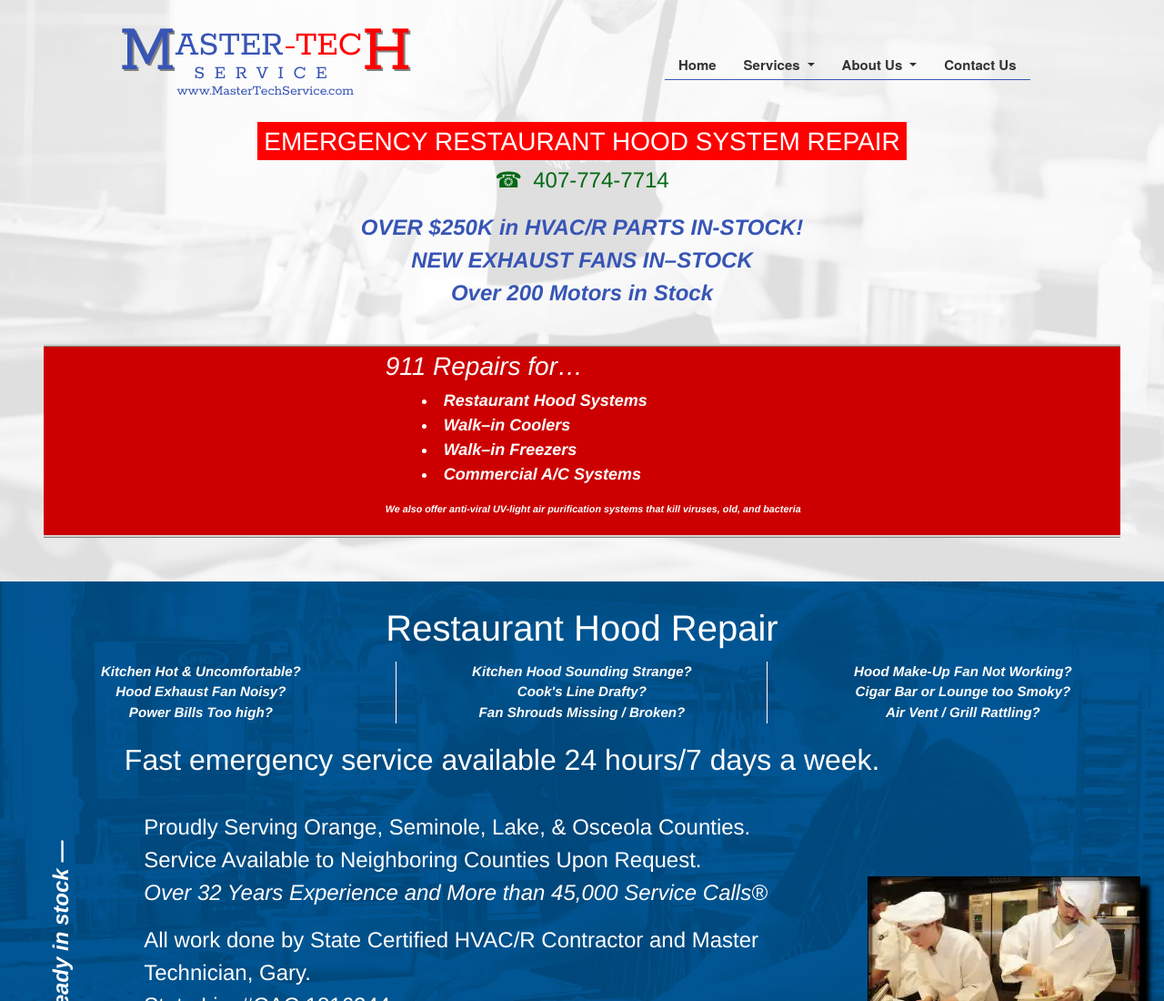
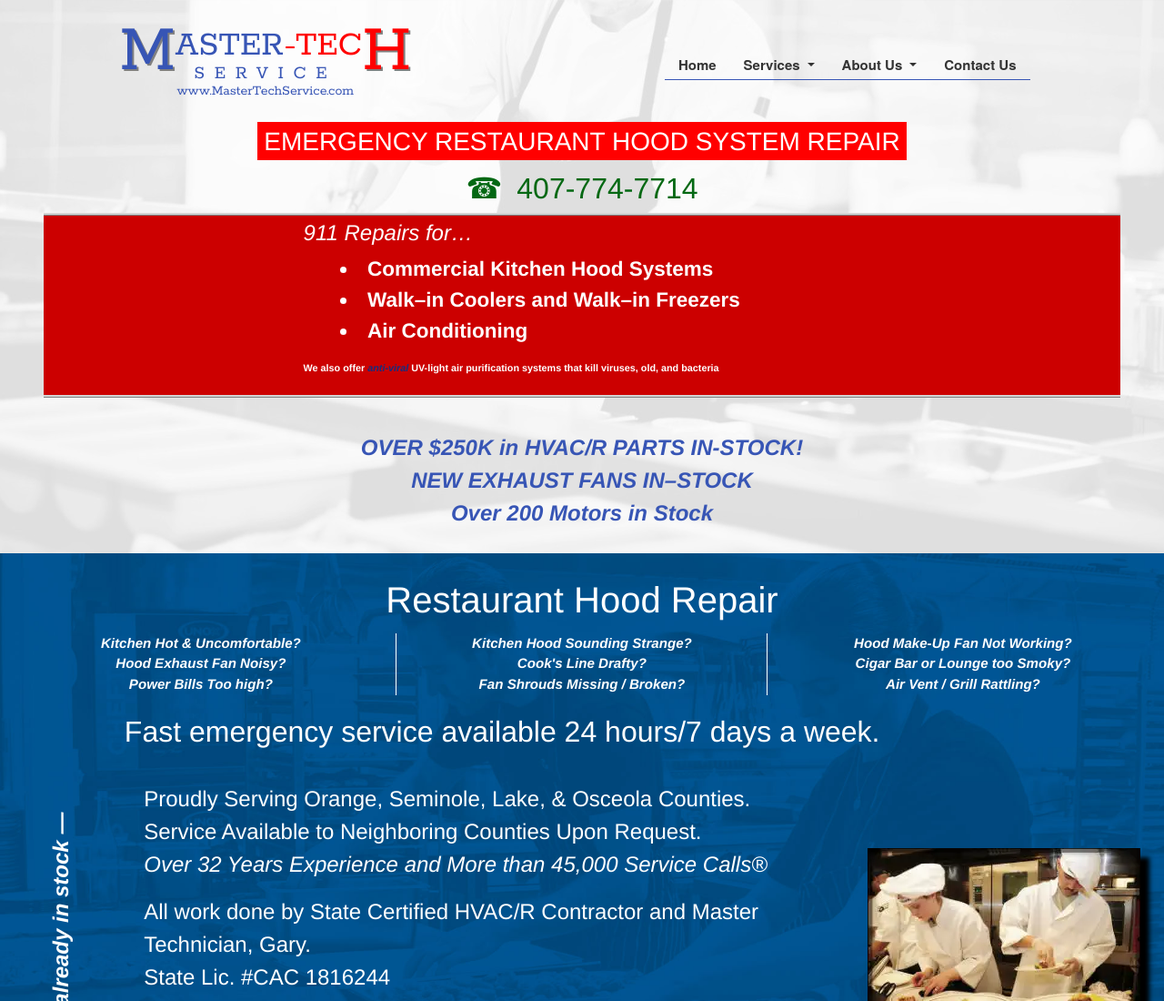
Before and after one commit to jimkel97/mastertechservice, a plain HTML site: page index.htm in a window 1280 px wide. Shown: the top 1100 px of the page at 91% size. Drawn offline with nearby package versions, Linux system fonts and the light colour scheme.

Commit message:
Rearrange and update homepage

```diff
--- a/css/style.css
+++ b/css/style.css
@@ -8,6 +8,9 @@ body {
   /* font-family: 'Open Sans', sans-serif; */
   font-family: "Helvetica Neue", Helvetica, Arial, sans-serif !important;
   color: #3755b5 !important;
+}
+h2.topphone {
+  margin-top: .5em;
 }
 .slightbig {
   font-size: 1.1em;
@@ -82,6 +85,9 @@ body {
 .blocknomargin {
   display: block;
   margin: 0 auto;
+}
+.font125em {
+  font-size: 1.25em;
 }
 .fontp6em {
   font-size: 0.6em;
@@ -519,10 +525,11 @@ blockquote cite:before {
   display: grid;
   grid-template-areas: "coll colc colr";
   grid-gap: 4%;
-  margin: 3%;
+  margin-left: 3%;
+  margin-right: 3%;
+  margin-bottom: 3%;
   font-size: 0.75em;
   font-weight: bold;
-  font-style: italic;
   background-color: #cc0000;
   border-top-style: ridge;
   border-bottom-style: ridge;
@@ -533,7 +540,7 @@ blockquote cite:before {
   color: white;
   list-style-position: inside;
   text-align: left;
-  padding-left: 10em;
+  padding-left: 3em;
 }
 .blurb911-column-left {
   grid-area: coll;
--- a/index.htm
+++ b/index.htm
@@ -60,24 +60,23 @@
 		</div>
 		<div class="text-header hcenter">
 			<h3><mark class="emergency">EMERGENCY RESTAURANT HOOD SYSTEM REPAIR</mark></h3>
-			<p><a href="tel:+14077747714" class="tel">407-774-7714</a></p>
+			<h2 class="topphone"><a href="tel:+14077747714" class="tel">407-774-7714</a></h2>
+			<div class="grid-blurb911">
+				<div class="blurb911-column-left"></div>
+				<div class="blurb911-column-center">
+					<h4><em>911 Repairs for&hellip;</em></h4>
+					<ul>
+						<li class="font125em">Commercial Kitchen Hood Systems</li>
+						<li class="font125em">Walk&ndash;in Coolers and Walk&ndash;in Freezers</li>
+						<li class="font125em">Air Conditioning</li>
+					</ul>
+					<p class="fontp6em"><strong>We also offer <span style="color: #142e80; font-style: italic">anti-viral</span> UV-light air purification systems that kill viruses, old, and bacteria</strong></p>
+				</div>
+				<div class="blurb911-column-right"></div>
+			</div>
 			<p><strong><em>OVER &dollar;250K in HVAC&sol;R PARTS IN-STOCK!<br />
 						NEW EXHAUST FANS IN&ndash;STOCK<br />
 						Over 200 Motors in Stock</em></strong></p>
-			<div class="grid-blurb911">
-				<div class="blurb911-column-left"></div>
-				<div class="blurb911-column-center">
-					<h3><em>911 Repairs for&hellip;</em></h3>
-					<ul>
-						<li>Restaurant Hood Systems</li>
-						<li>Walk&ndash;in Coolers</li>
-						<li>Walk&ndash;in Freezers</li>
-						<li>Commercial A&sol;C Systems</li>
-					</ul>
-					<p class="fontp6em"><strong>We also offer <em>anti-viral</em> UV-light air purification systems that kill viruses, old, and bacteria</strong></p>
-				</div>
-				<div class="blurb911-column-right"></div>
-			</div>
 		</div>
 	</div>
 	<div class="box2">
```
